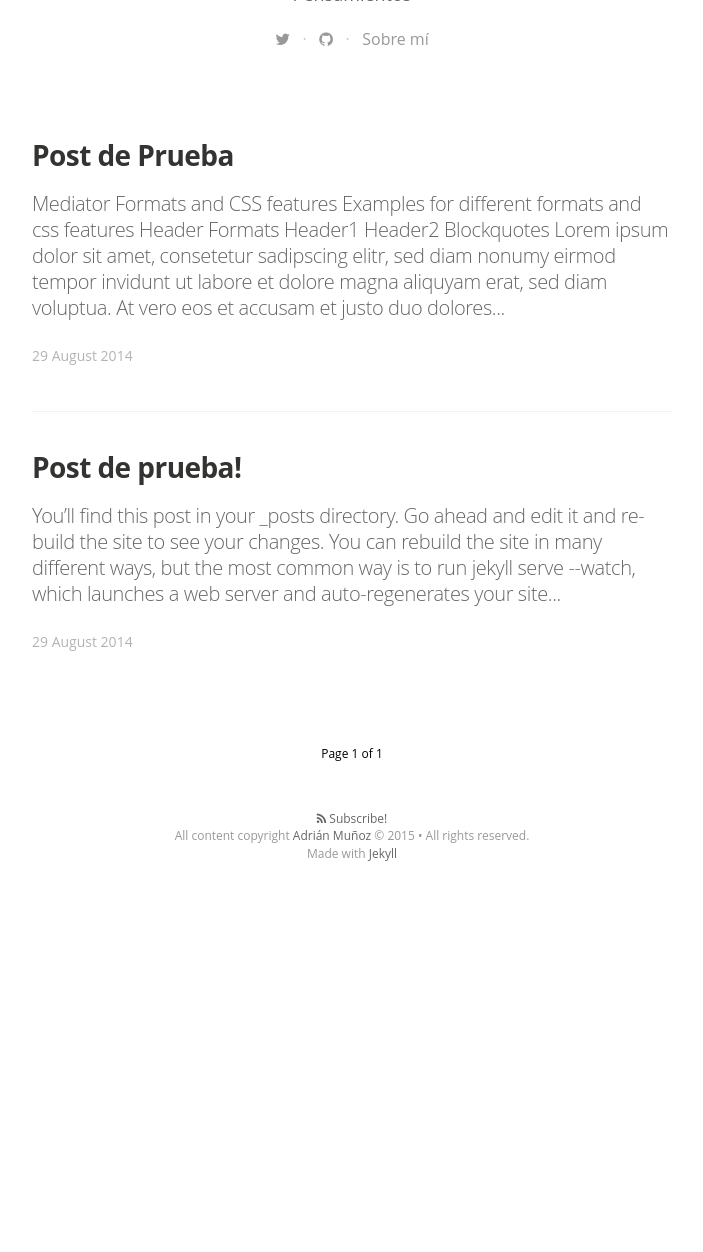
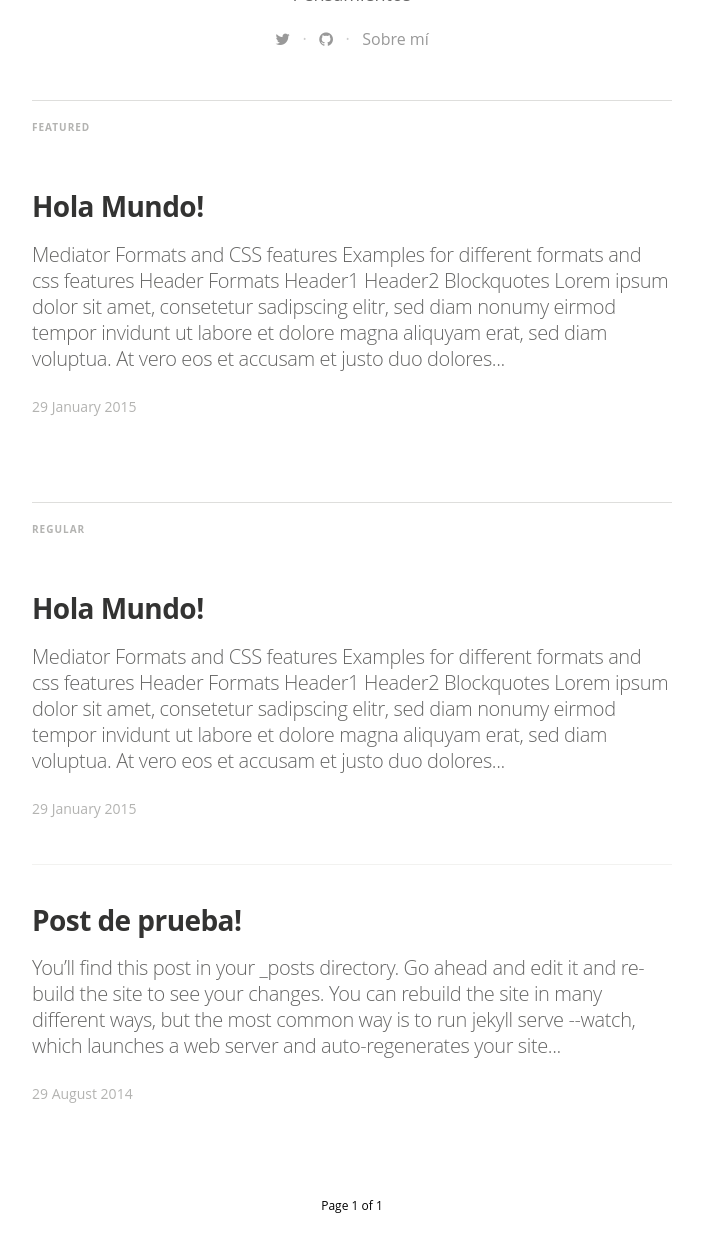
Before and after one commit to adrianmugnoz/adrianmugnoz.github.com.antiguo, a Jekyll site: the page built from index.html, in a window 1280 px wide and 1400 px high, scrolled down 471 px, cut to the strip 140-1392 px from the top of the window. Shown: the whole strip, without its empty margins (288-991 px from the left). Built offline with Jekyll 4.4.1, drawn with Linux system fonts in a browser that asks for light colours; nearby versions of some CDN libraries; some web fonts are replaced; Markdown is read by kramdown in place of the engine named in the settings; the list of posts is cut into pages by our own code; before the commit the page ends 1521 px from its top, so only the background shows below that.

Commit message:
Update 2015-01-30-post_prueba.markdown

```diff
--- a/_posts/2015-01-30-post_prueba.markdown
+++ b/_posts/2015-01-30-post_prueba.markdown
@@ -1,9 +1,9 @@
 ---
 layout: post
-title: Post de Prueba
-date: 2014-08-29 14:34:25
+title: Hola Mundo!
+date: 2015-01-29 14:34:25
 categories: prueba prueba2
-tags: regular
+tags: featured
 image: "/assets/article_images/2014-11-30-mediator_features/night-track.JPG"
 published: true
 ---
```
